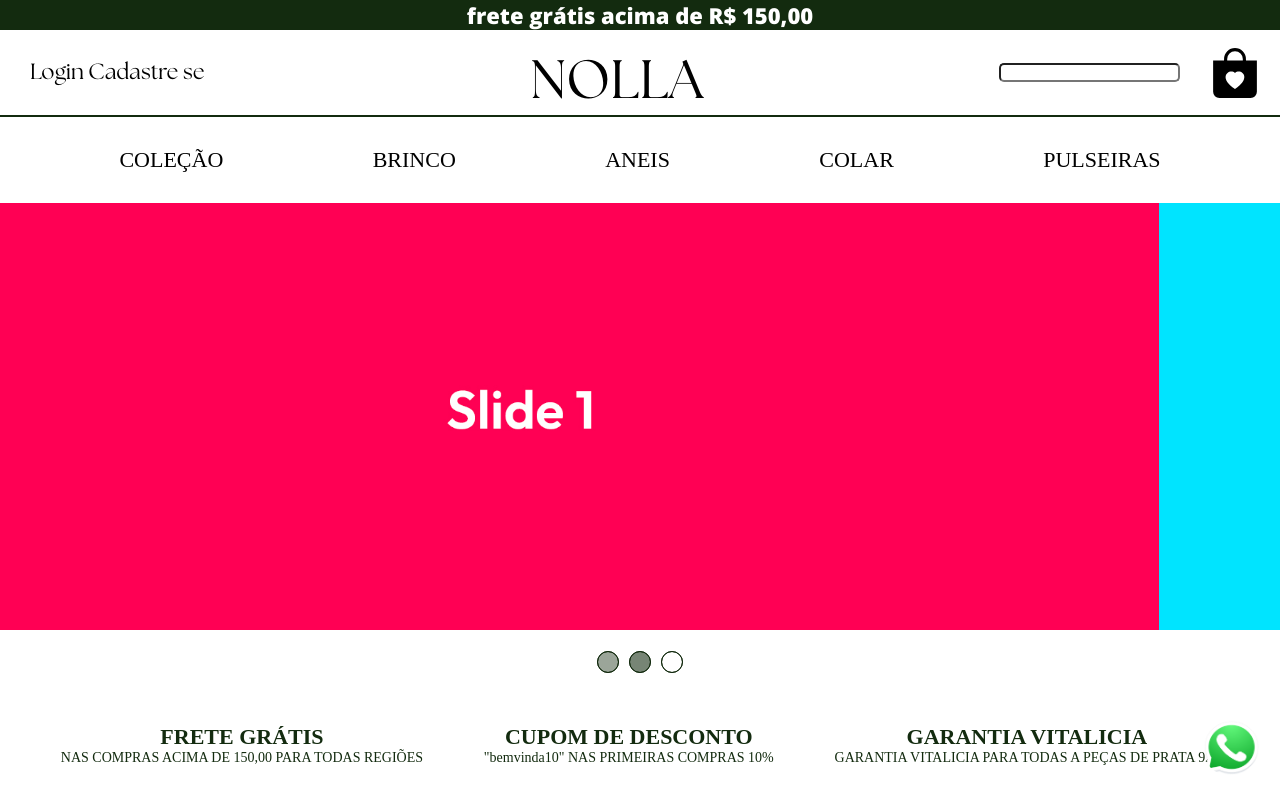
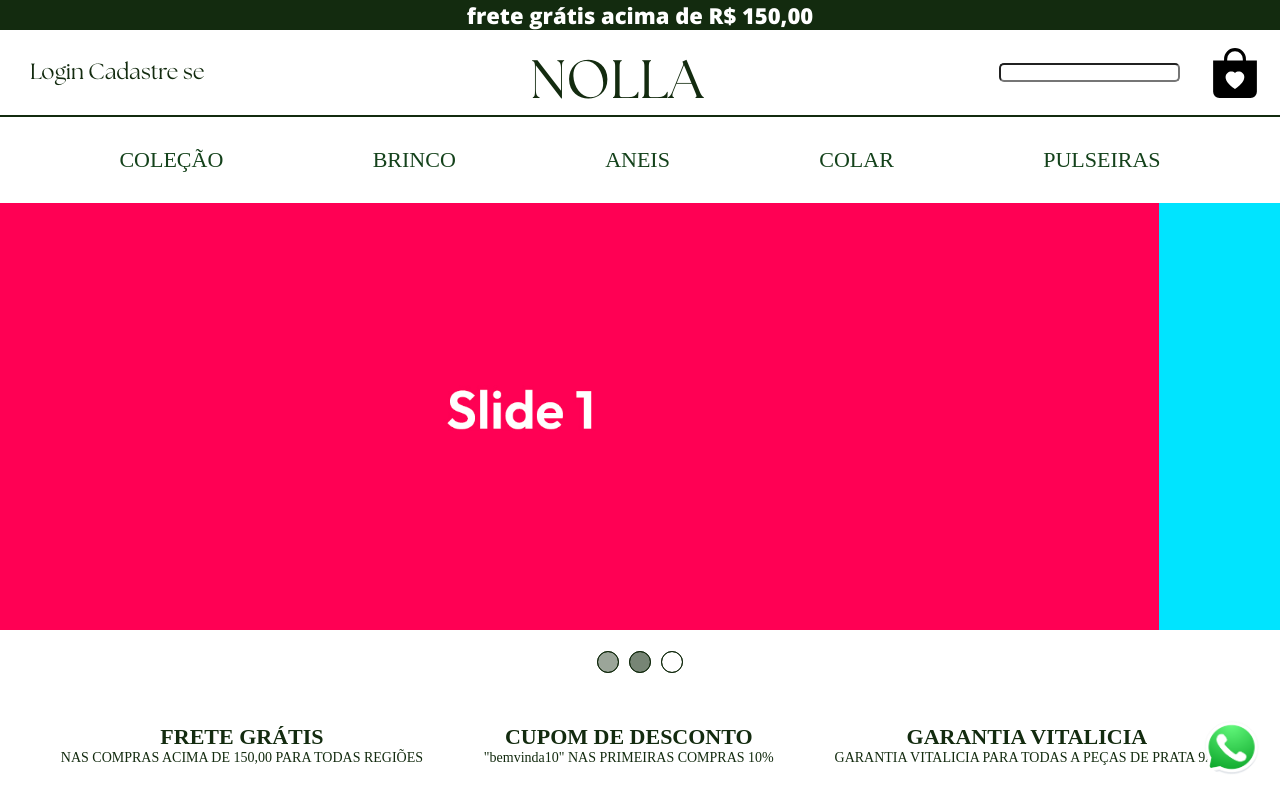
Before and after one commit to fallbrunzx/Nolla-02, a plain HTML site: page index.html in a window 1280 px wide. Shown: the top 800 px of the page. Drawn offline with nearby package versions, Linux system fonts and the light colour scheme.

Commit message:
Novos estilos

```diff
--- a/styles/style.css
+++ b/styles/style.css
@@ -42,7 +42,7 @@ header  {
 header a {
     text-decoration: none;
     padding: 30px;
-    color: #000;
+    color: #132B0F;
 }
 
 header a:hover {
@@ -52,6 +52,7 @@ header a:hover {
 header h1 {
     margin: auto;
     padding-top: 20px;
+    color: #132B0F;
     font-weight: normal;
     font-size: 54px;
 }
@@ -81,7 +82,7 @@ nav {
 nav a {
     text-decoration: none;
     padding: 30px;
-    color: #000;
+    color: #14421B;
     transition: 0.5s;
 }
 
@@ -215,6 +216,7 @@ nav > a:hover {
 
 .product-container:hover > button {
     display: inline-block;
+    cursor: pointer;
 }
 
 .product-container > img {
```
